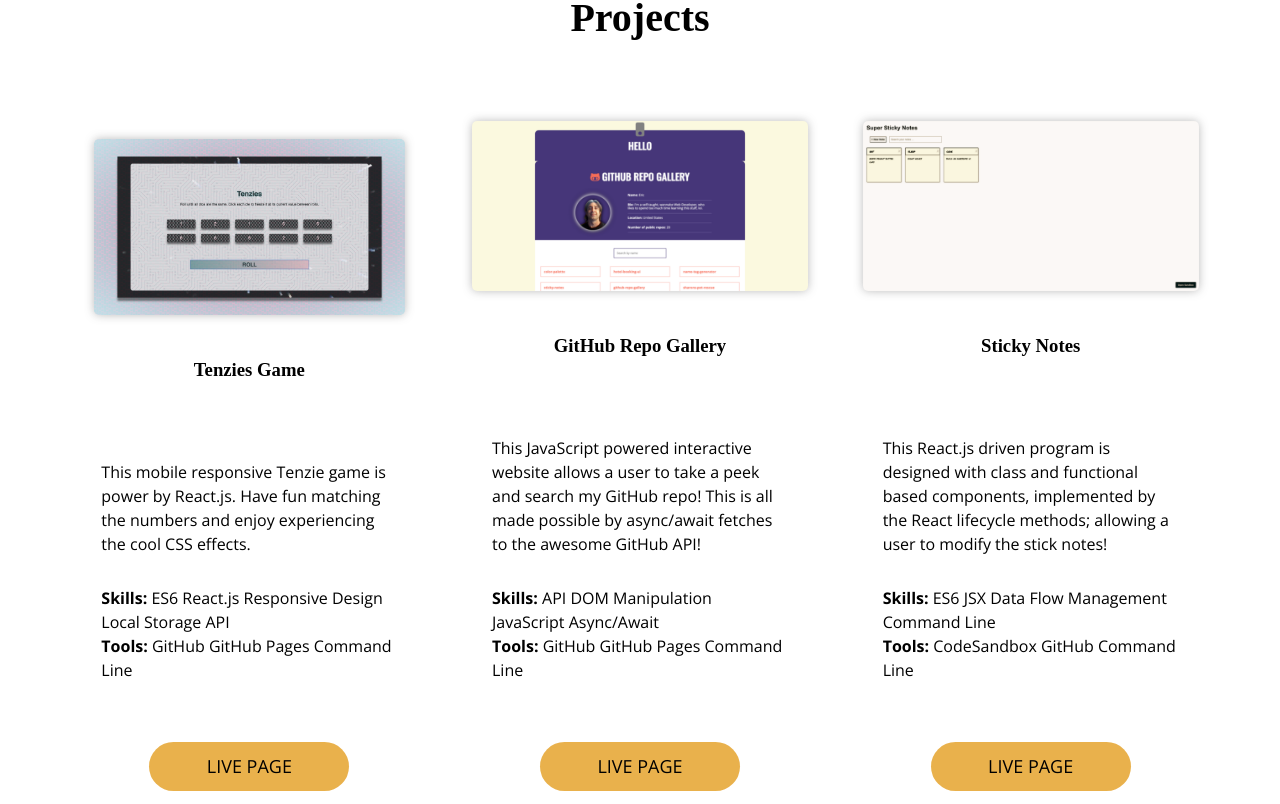
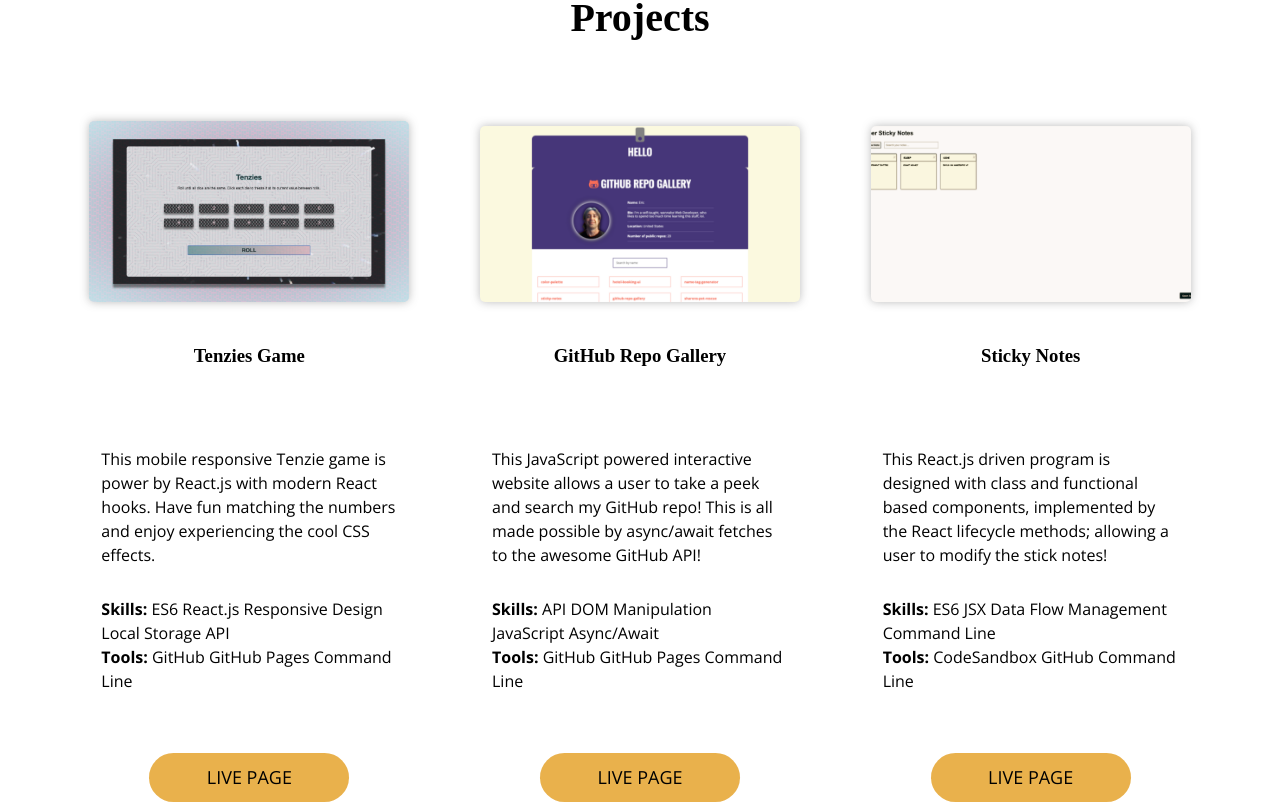
Before and after one commit to lyolayale/portfolio, a React (Create React App) app: page / in a window 1280 px wide. Shown: the part 1000-1804 px from the top of the page. Built offline with nearby package versions, Linux system fonts and the light colour scheme; a web font is replaced by a local one.

Commit message:
Updated CSS -> project and images size.

```diff
--- a/src/App.js
+++ b/src/App.js
@@ -44,7 +44,7 @@ class App extends React.Component {
         image: tenzie,
         title: "Tenzies Game",
         description:
-          "This mobile responsive Tenzie game is power by React.js. Have fun matching the numbers and enjoy experiencing the cool CSS effects.   ",
+          "This mobile responsive Tenzie game is power by React.js with modern React hooks. Have fun matching the numbers and enjoy experiencing the cool CSS effects. ",
         skills: [
           "ES6",
           " React.js",
--- a/src/css/main.css
+++ b/src/css/main.css
@@ -171,7 +171,8 @@ nav li:hover {
   justify-content: center;
   gap: 20px;
   margin: auto;
-  width: 95%;
+  /* width: 95%; */
+  width: 20rem;
 }
 
 .project h3 {
@@ -180,10 +181,11 @@ nav li:hover {
 }
 
 .project img {
-  min-height: 10rem;
-  max-height: 11rem;
+  min-height: 11rem;
+  /* max-height: 13rem; */
   border-radius: 5px;
-  width: 100%;
+  margin: auto;
+  width: 20rem;
   object-fit: cover;
   filter: drop-shadow(0 0 5px rgba(51, 51, 51, 0.328));
   transition: all 0.7s;
```
